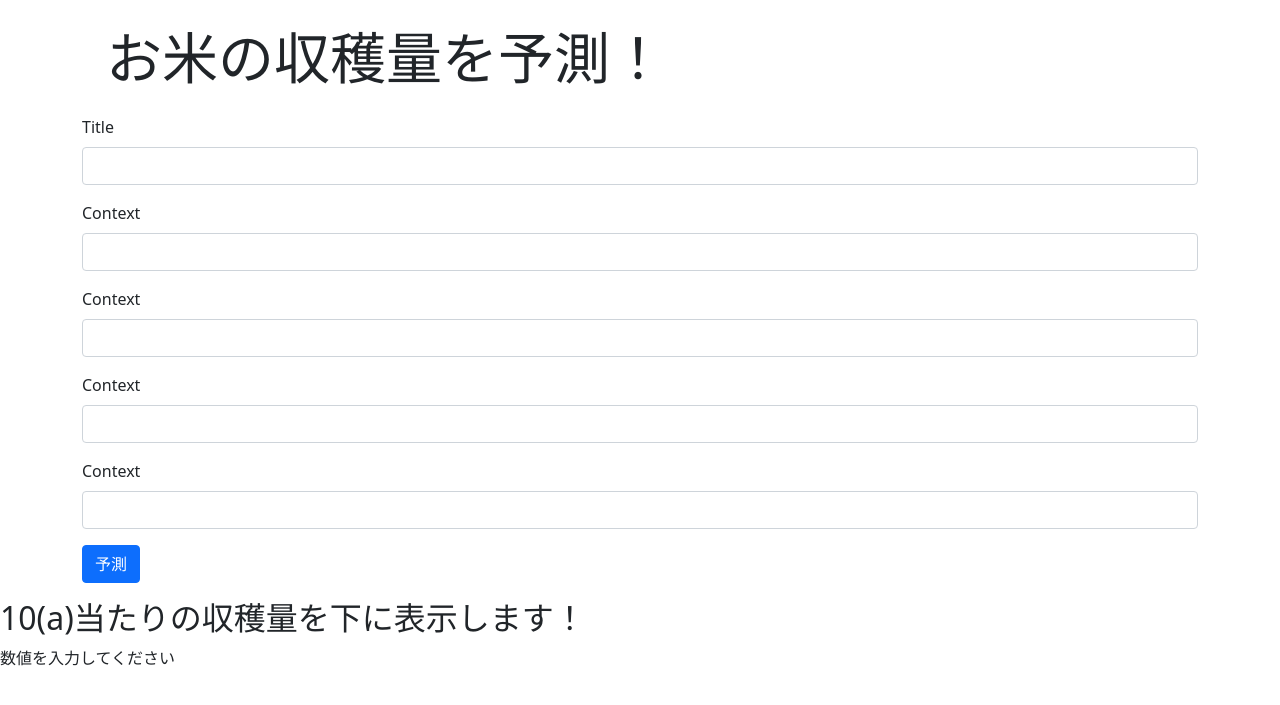
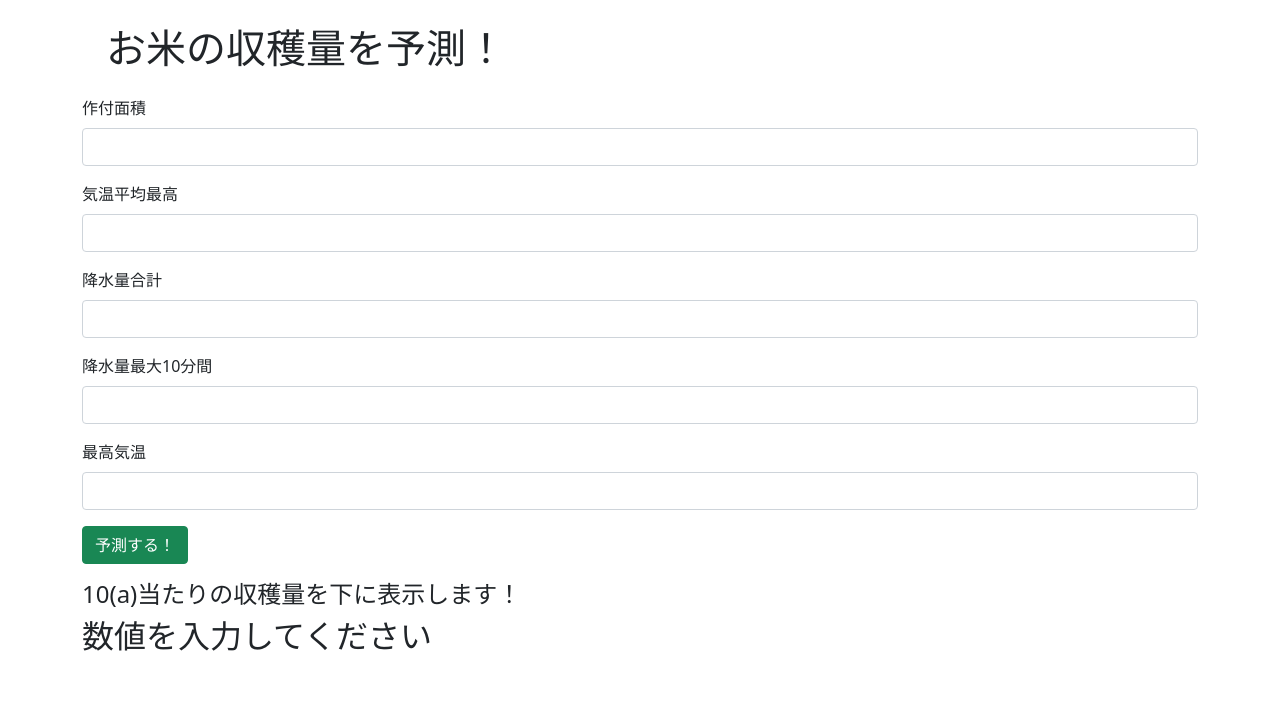
Before and after one commit to tanakou0226/kome_predict, a Django app: page /hello/ in a window 1280 px wide. Shown: the top 705 px of the page. Run offline with Django 3.2, Linux system fonts and the light colour scheme; some libraries are stand-ins or nearby versions.

Commit message:
loadやめた

```diff
--- a/forest/templates/hello/index.html
+++ b/forest/templates/hello/index.html
@@ -1,4 +1,3 @@
-{% load widget_tweaks %}
 <html lang="ja">
 <head>
     <!--Bootstarp CSS-->
@@ -8,37 +7,38 @@
 </head>
 <body>
     <div class="container">
-        <h1 class="display-4 m-4">{{ title }}</h1>
+        <h1 class=" m-4">{{ title }}</h1>
     </div>
 
     <div class="container">
         <form method="GET">
-            <div class="mb-3">
-                <label for="formGroupExampleInput" class="form-label">Title</label>
+            <div class="mb-3 form-group">
+                <label for="formGroupExampleInput" class="form-label">作付面積</label>
                 <input name="作付面積" type="text" class="form-control" />
             </div>
-            <div class="mb-3">
-                <label for="formGroupExampleInput" class="form-label">Context</label>
+            <div class="mb-3 form-group">
+                <label for="formGroupExampleInput" class="form-label">気温平均最高</label>
                 <input name="気温平均最高" type="text" class="form-control" />
             </div>
-            <div class="mb-3">
-                <label for="formGroupExampleInput" class="form-label">Context</label>
+            <div class="mb-3 form-group">
+                <label for="formGroupExampleInput" class="form-label">降水量合計</label>
                 <input name="降水量合計" type="text" class="form-control" />
             </div>
-            <div class="mb-3">
-                <label for="formGroupExampleInput" class="form-label">Context</label>
+            <div class="mb-3 form-group">
+                <label for="formGroupExampleInput" class="form-label">降水量最大10分間</label>
                 <input name="降水量最大10分間" type="text" class="form-control" />
             </div>
-            <div class="mb-3">
-                <label for="formGroupExampleInput" class="form-label">Context</label>
+            <div class="mb-3 form-group">
+                <label for="formGroupExampleInput" class="form-label">最高気温</label>
                 <input name="最高気温" type="text" class="form-control" />
             </div>
-            <button type="submit" class="btn btn-primary">予測</button>
+            <button type="submit" class="btn btn-success">予測する！</button>
         </form>
     </div>
-
-    <h2>10(a)当たりの収穫量を下に表示します！</h2>
-    <p>{{ pred }}</p>
+    <div class="container">
+        <h4>10(a)当たりの収穫量を下に表示します！</h2>
+        <h2>{{ pred }}</h3>
+    </div>
 
     <!--Bootstarp CSS-->
     <script src="https://cdn.jsdelivr.net/npm/bootstrap@5.0.0-beta1/dist/js/bootstrap.bundle.min.js" integrity="sha384-ygbV9kiqUc6oa4msXn9868pTtWMgiQaeYH7/t7LECLbyPA2x65Kgf80OJFdroafW" crossorigin="anonymous"></script>
```
